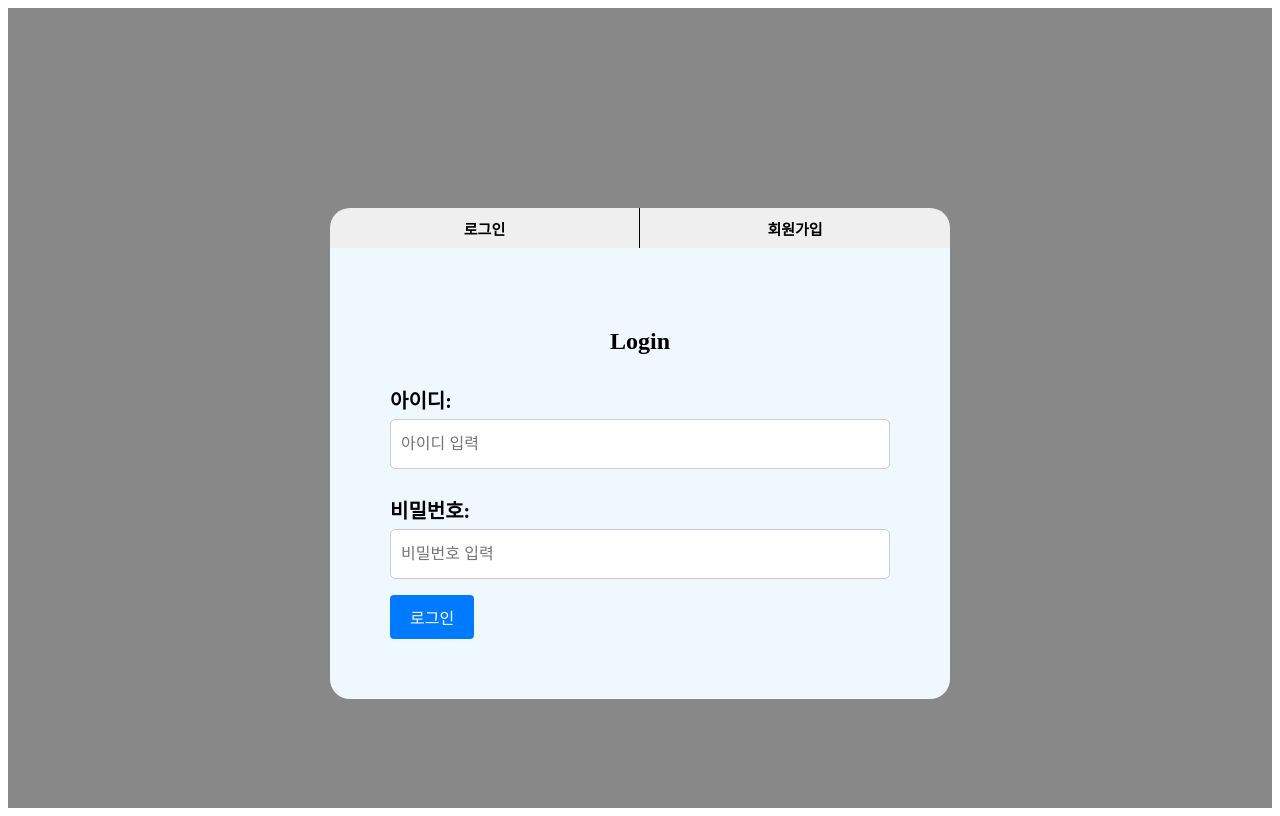
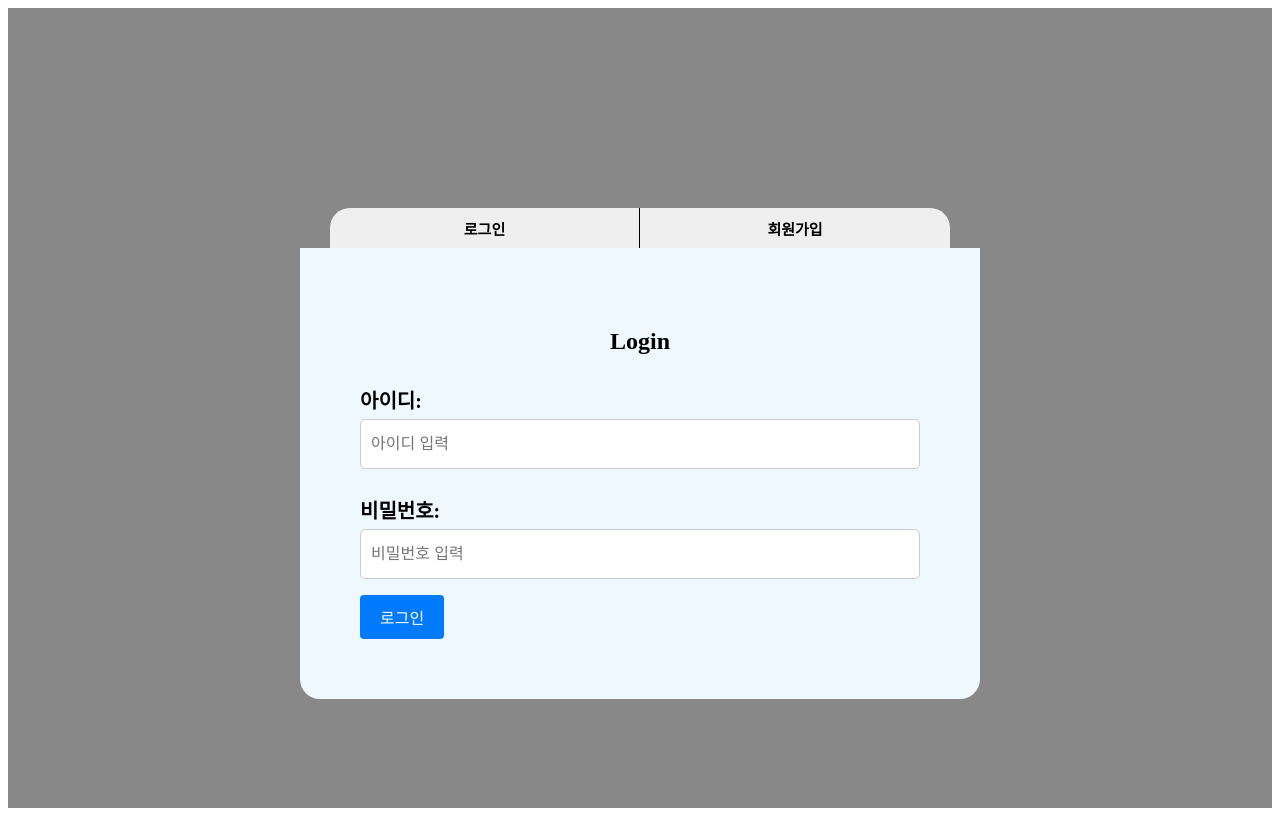
Before and after one commit to insu1170/book_sale_system_2, a React (Create React App) app in the folder frontend/: page /login in a window 1280 px wide. Built offline with nearby package versions, Linux system fonts and the light colour scheme.

Commit message:
STYLE : 로그인 컨포넌트 추가

```diff
--- a/frontend/src/styles/stylePart.js
+++ b/frontend/src/styles/stylePart.js
@@ -1,16 +1,24 @@
-import styled from 'styled-components'
-
+import styled from 'styled-components' //그로벌 스타일 검색
 const Center = styled.div`
   display: flex;
   justify-content: center;
-  align-items: flex-end ;
+  align-items: flex-end;
 `;
-const AddContainer = styled.div`
+const AddContainer = styled.form`
   padding: 40px;
   display: flex;
   flex-direction: column;
   justify-content: center;
   align-items: center;
+`;
+
+const LoginContainer = styled.form`
+  padding: 40px;
+  display: flex;
+  flex-direction: column;
+  justify-content: center;
+  align-items: center;
+  width: 500px;
 `;
 
 const AddLabel = styled.label`
@@ -24,7 +32,7 @@ const AddInputDiv = styled.div`
   flex-direction: column;
   align-items: flex-start;
   margin: 10px 0;
-  width: max(500px, 50vh);
+  width: 560px;
   height: 90px;
 `;
 
@@ -44,14 +52,30 @@ const AddInput = styled.input`
 `;
 
 const FlexDiv = styled.div`
-display: flex;
+  display: flex;
 `
+// const StyledButton = styled.button`
+//   padding: 10px 20px;
+//   font-size: 16px;
+//   border: none;
+//   border-radius: 5px;
+//   background-color: #878d8d;
+//   color: white;
+//   cursor: pointer;
+//   transition: background-color 0.3s ease-in-out;
+//
+//   &:hover {
+//     background-color: #5f5fd4;
+//   }
+// `;
+
+
 const StyledButton = styled.button`
   padding: 10px 20px;
   font-size: 16px;
   border: none;
   border-radius: 5px;
-  background-color: #878d8d;
+  background-color: #9191ff;
   color: white;
   cursor: pointer;
   transition: background-color 0.3s ease-in-out;
@@ -59,6 +83,6 @@ const StyledButton = styled.button`
   &:hover {
     background-color: #5f5fd4;
   }
-`;
+`
 
-export {Center,AddContainer,AddLabel,AddInput,AddInputDiv,FlexDiv,StyledButton}
+export {Center, AddContainer, AddLabel, AddInput, AddInputDiv, FlexDiv, StyledButton, LoginContainer}
```
